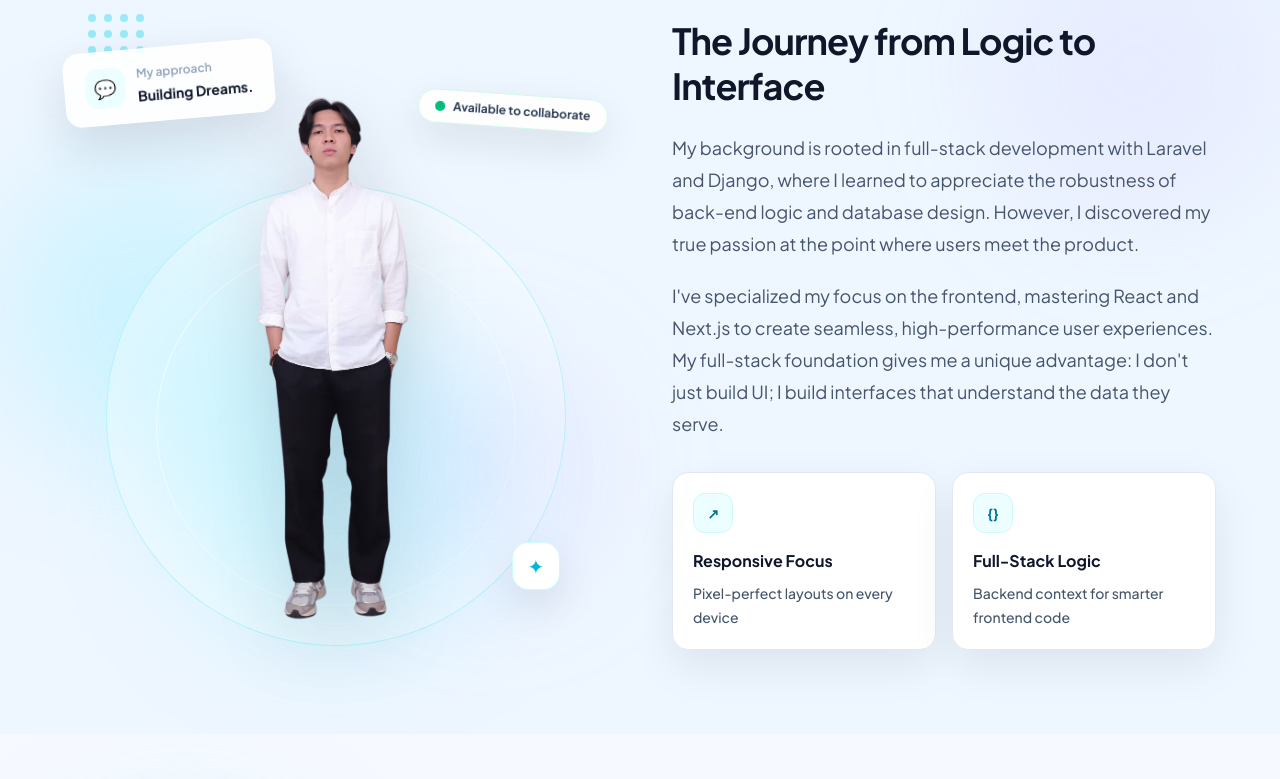
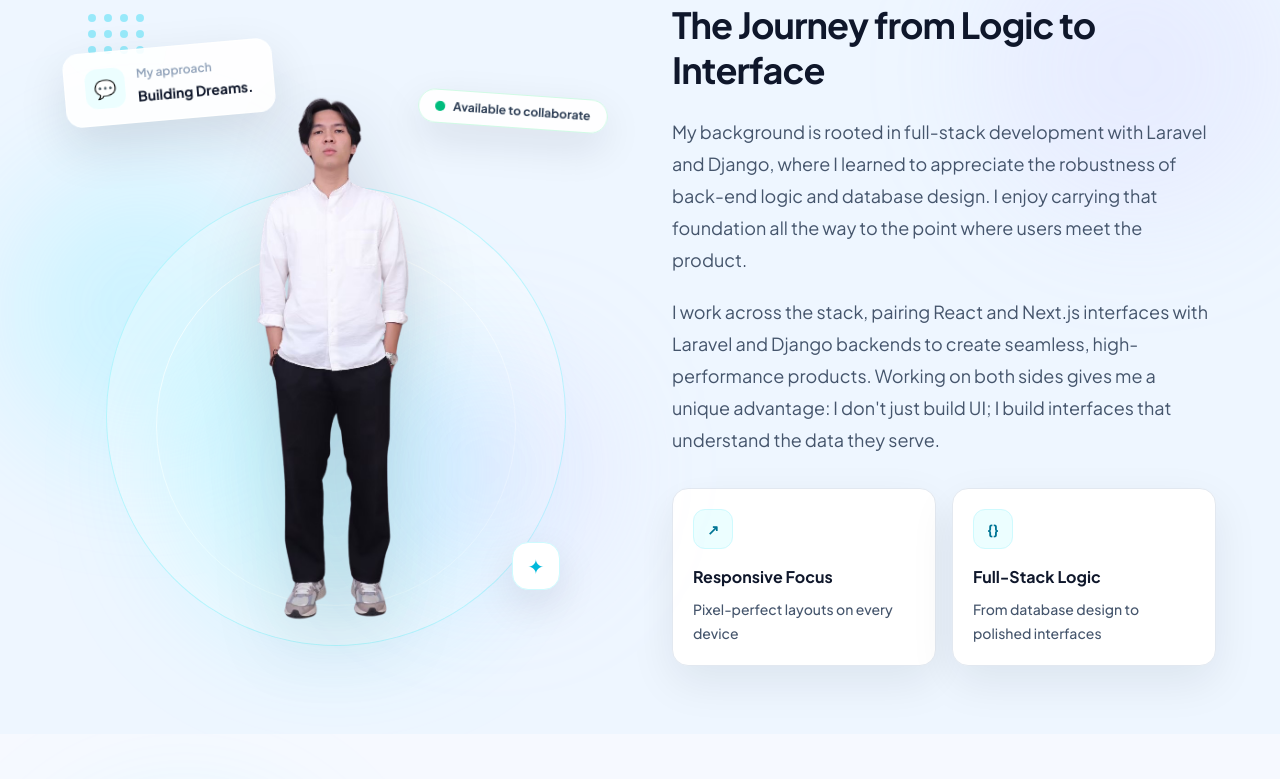
Before and after one commit to AwArrafi/portfolio, a Next.js app: page / in a window 1280 px wide. Shown: the part 1141-1920 px from the top of the page. Built offline with nearby package versions, Linux system fonts and the light colour scheme; no server answers.

Commit message:
Update Porto

```diff
--- a/app/layout.tsx
+++ b/app/layout.tsx
@@ -28,9 +28,9 @@ const jetBrainsMono = JetBrains_Mono({
   display: "swap",
 });
 
-const title = "Awang — Frontend-Focused Full-Stack Developer";
+const title = "Awang — Full-Stack Developer";
 const description =
-  "Portfolio of Awang, a frontend-focused full-stack developer building clean, responsive, and user-centered web applications.";
+  "Portfolio of Awang, a full-stack developer building clean, responsive, and user-centered web applications.";
 
 export const metadata: Metadata = {
   metadataBase: new URL(siteUrl),
--- a/app/opengraph-image.tsx
+++ b/app/opengraph-image.tsx
@@ -2,7 +2,7 @@ import { ImageResponse } from "next/og";
 import { readFile } from "node:fs/promises";
 import { join } from "node:path";
 
-export const alt = "Awang Arrafi — Frontend-Focused Full-Stack Developer";
+export const alt = "Awang Arrafi — Full-Stack Developer";
 export const size = { width: 1200, height: 630 };
 export const contentType = "image/png";
 
--- a/components/sections/ProfileShowcaseSection.tsx
+++ b/components/sections/ProfileShowcaseSection.tsx
@@ -127,15 +127,16 @@ export default function ProfileShowcaseSection() {
           <p className="mt-6 text-base leading-8 text-slate-600 dark:text-[#bbc9cd] md:text-lg">
             My background is rooted in full-stack development with Laravel and
             Django, where I learned to appreciate the robustness of back-end
-            logic and database design. However, I discovered my true passion at the point
-            where users meet the product.
+            logic and database design. I enjoy carrying that foundation all the way to
+            the point where users meet the product.
           </p>
 
           <p className="mt-5 text-base leading-8 text-slate-600 dark:text-[#bbc9cd] md:text-lg">
-            I&apos;ve specialized my focus on the frontend, mastering React and
-            Next.js to create seamless, high-performance user experiences. My
-            full-stack foundation gives me a unique advantage: I don&apos;t just
-            build UI; I build interfaces that understand the data they serve.
+            I work across the stack, pairing React and Next.js interfaces with
+            Laravel and Django backends to create seamless, high-performance
+            products. Working on both sides gives me a unique advantage: I
+            don&apos;t just build UI; I build interfaces that understand the
+            data they serve.
           </p>
 
           {/* Feature Cards */}
--- a/data/contact.ts
+++ b/data/contact.ts
@@ -1,9 +1,9 @@
 export const contactInfo = {
   title: "Let’s build something together.",
   description:
-    "I’m currently looking for new opportunities as a Frontend Developer. Whether you have a project in mind or just want to say hi, my inbox is always open.",
+    "I’m currently looking for new opportunities as a Full-Stack Developer. Whether you have a project in mind or just want to say hi, my inbox is always open.",
   email: "awangarrafi@gmail.com",
-  availability: "Available for frontend developer opportunities",
+  availability: "Available for full-stack developer opportunities",
 };
 
 export const socialLinks = [
--- a/data/professionalJourney.ts
+++ b/data/professionalJourney.ts
@@ -20,9 +20,9 @@ export const journeyItems: JourneyItem[] = [
     id: 4,
     title: "PT. Wira Sandi",
     role: "Software Developer",
-    period: "2026 – Present",
+    period: "Oct 2026 – Present",
     description:
-      "Developing a multi-company HRMS for a security outsourcing company, covering recruitment, QR + GPS attendance, overtime, leave, and payroll (BPJS, PPh 21, THR). Integrated psychological assessment results into the recruitment pipeline and documented end-to-end workflows with UAT checklists",
+      "Completing HRMS master data (clients, locations/units, positions, departments) and cleaning,validating employee records in Excel, including NIK, emails, duplicates, and data formats. Designing and developing the PT Wira Sandi company profile website to strengthen the company's digital branding.",
     variant: "cyan",
   },
   {
--- a/data/profileFeatures.ts
+++ b/data/profileFeatures.ts
@@ -8,7 +8,7 @@ export const profileFeatures = [
   {
     id: 2,
     title: "Full-Stack Logic",
-    description: "Backend context for smarter frontend code",
+    description: "From database design to polished interfaces",
     icon: "{}",
   },
 ];
```
Also changed, not shown: 1 other file (tests, documents, lock files or other folders).
